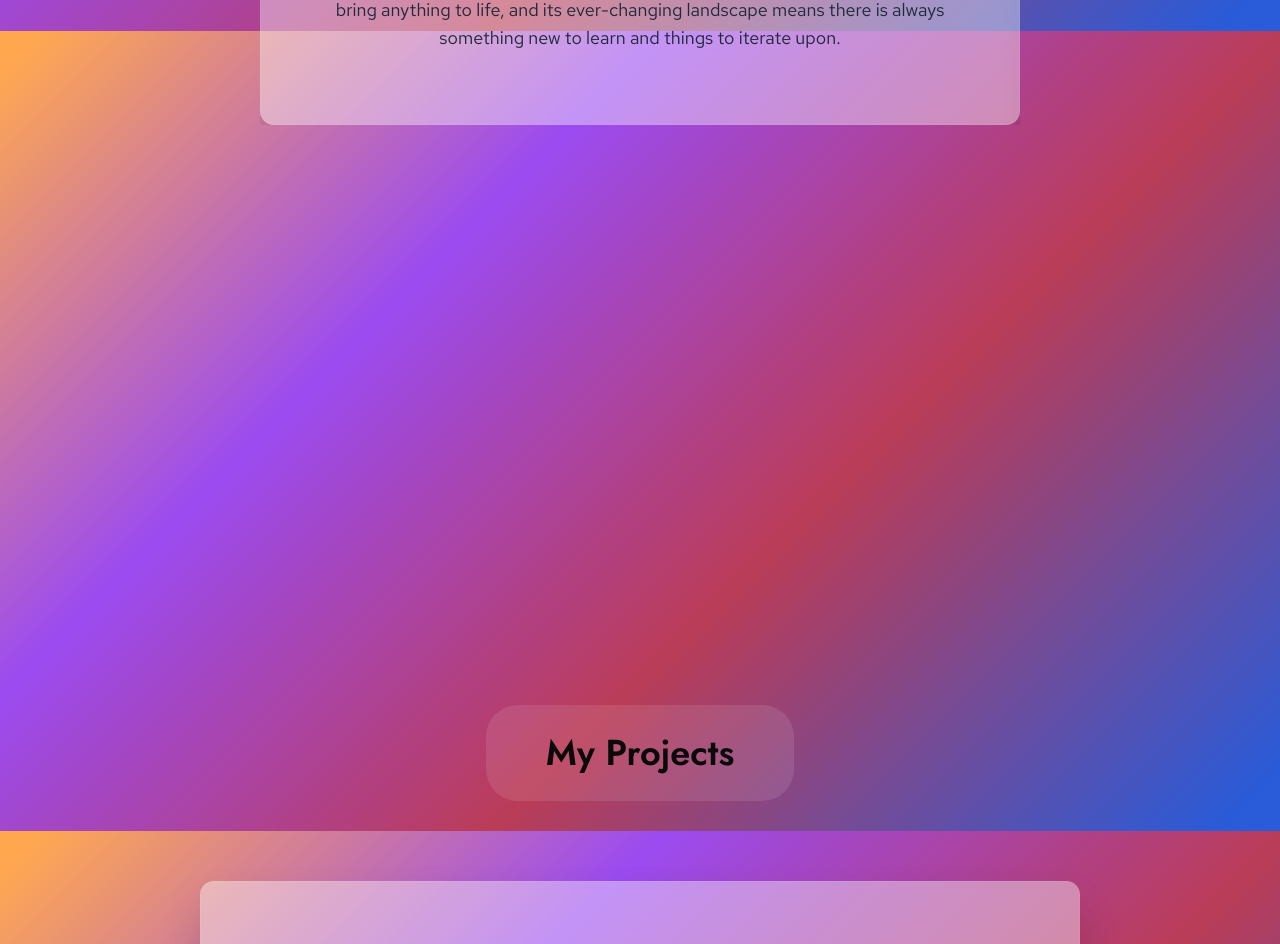
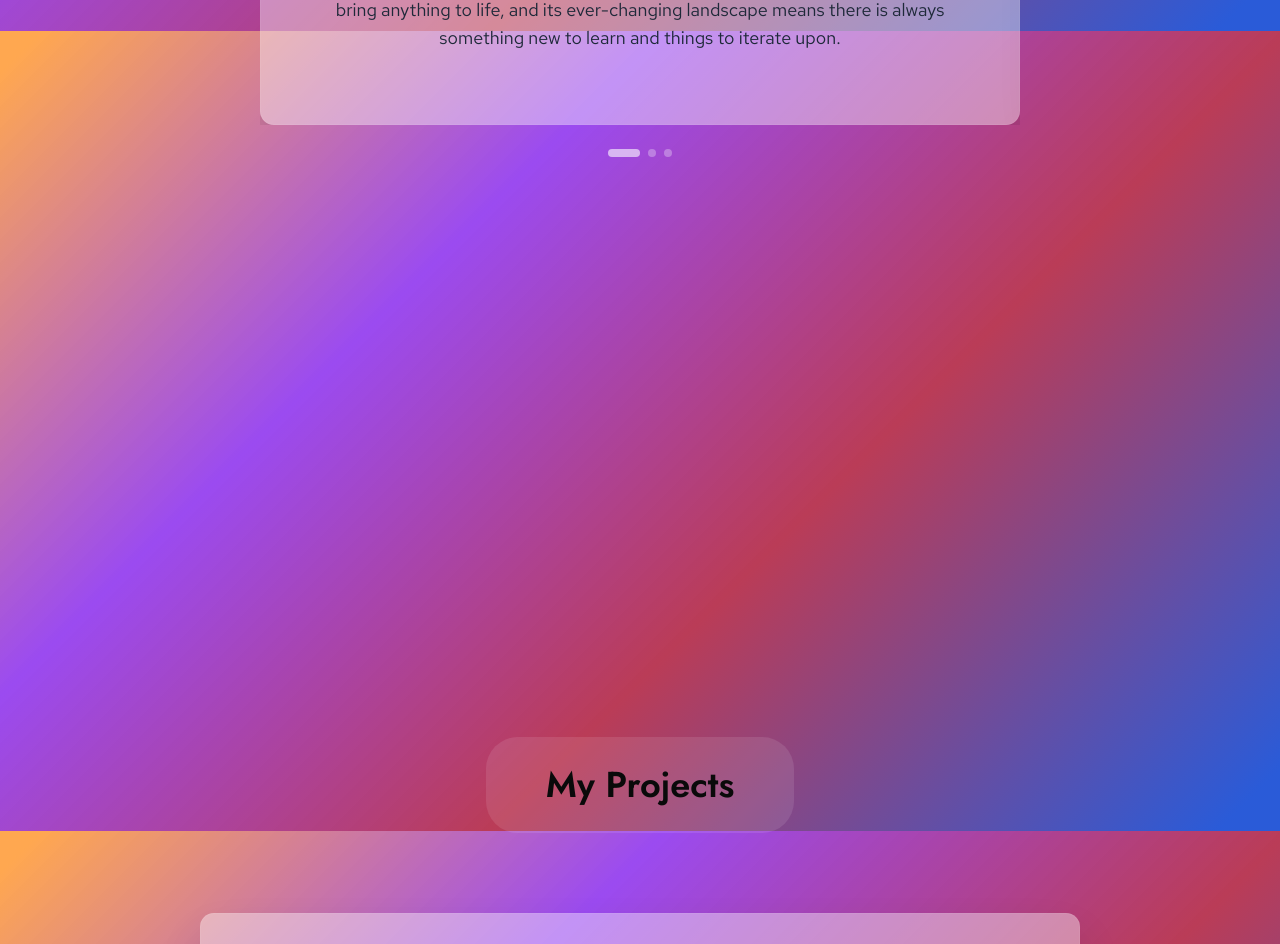
Before and after one commit to ethansliu/ethan-portfolio, a React (Vite) app: page / in a window 1280 px wide. Shown: the part 1569-2513 px from the top of the page. Built offline with nearby package versions, Linux system fonts and the light colour scheme; a web font is replaced by a local one.

Commit message:
Better carousel ui

```diff
--- a/src/components/About.tsx
+++ b/src/components/About.tsx
@@ -114,6 +114,33 @@ export default function About() {
         updateSlides()
     }, [api])
 
+    const [currentSlide, setCurrentSlide] = useState(0)
+
+    useEffect(() => {
+        if (!api) return
+
+        const updateSlides = () => {
+            const slides = api.slideNodes()
+            const activeIndex = api.selectedScrollSnap()
+
+            setCurrentSlide(activeIndex % 3) // Modulo 3 since you have 3 unique cards
+
+            slides.forEach((slide, index) => {
+                if (index === activeIndex) {
+                    slide.style.filter = "blur(0px)"
+                    slide.style.opacity = "1"
+                } else {
+                    slide.style.filter = "blur(3px)"
+                    slide.style.opacity = "0.5"
+                }
+            })
+        }
+
+        api.on("select", updateSlides)
+        updateSlides()
+    }, [api])
+
+
     return (
         <section
             id="about"
@@ -156,6 +183,22 @@ export default function About() {
                 <CarouselNext className="hidden lg:flex bg-white/50 border-none hover:bg-white/60 rounded-xl" />
 
             </Carousel>
+
+            <div className="flex justify-center gap-2 mt-6 2xl:hidden">
+                {[0, 1, 2].map((index) => (
+                    <button
+                        key={index}
+                        onClick={() => api?.scrollTo(index)}
+                        className={`h-2 rounded-full transition-all ${
+                            currentSlide === index
+                                ? "w-8 bg-white/60"
+                                : "w-2 bg-white/30"
+                        }`}
+                        aria-label={`Go to slide ${index + 1}`}
+                    />
+                ))}
+            </div>
+
         </section>
     )
 }
```
